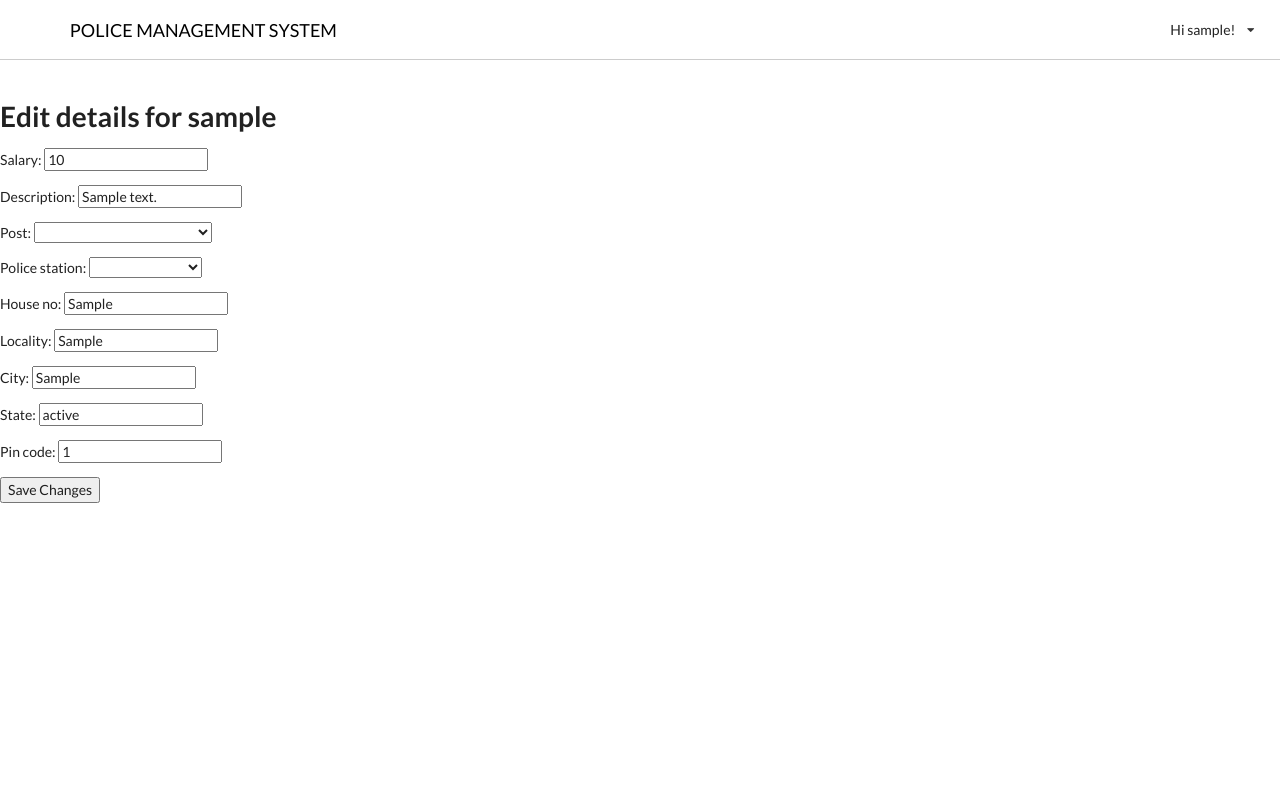
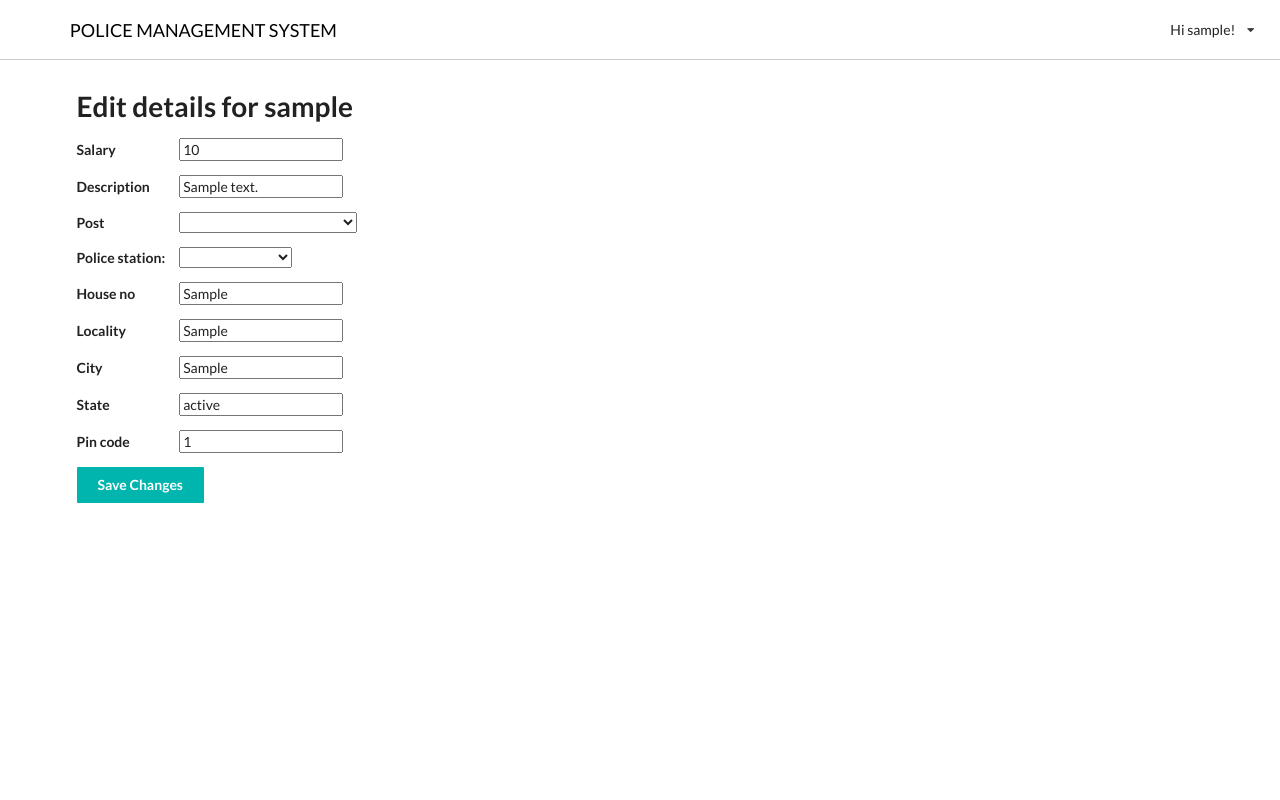
Before and after one commit to amanmj/Police_Management_System, a Django app: a page that uses police/templates/police/editpolice.html in a window 1280 px wide. Run offline with Django 3.2, Linux system fonts and the light colour scheme; a user stored in the database is signed in; tables that the repository leaves empty hold one stand-in row (values such as "Sample post"); some libraries are stand-ins or nearby versions.

Commit message:
Small UI changes

```diff
--- a/Police_Database/settings.py
+++ b/Police_Database/settings.py
@@ -80,7 +80,7 @@
         'ENGINE': 'django.db.backends.mysql',
         'NAME': 'POLICE',
         'USER': 'root',
-        'PASSWORD': 'lol',
+        'PASSWORD': 'abstar',
         'HOST': '127.0.0.1',
         'PORT': '3306',
     }
--- a/police/templates/police/editpolice.html
+++ b/police/templates/police/editpolice.html
@@ -1,16 +1,23 @@
 {% extends "police/partials/layout.html" %}
+{% block style_block %}
+<style type="text/css">
+    .post-form label{
+        width:100px;
+        display:inline-block;
+        font-weight:600;
+    }
+</style>
+{% endblock %}
 {% block content %}
 <h1>{{error}}</h1>
+<div class="ui container">
 <h1>Edit details for {{user.username}}</h1>
-
-
-
 <form method="POST" class="post-form">
 {% csrf_token %}
 
-<p><label for="id_salary">Salary:</label> <input id="id_salary" name="salary" type="number" value="{{details.salary}}"/></p>
-<p><label for="id_description">Description:</label> <input id="id_description" name="description" rows="10" value="{{details.description}}"/></p>
-<p><label for="id_post">Post:</label>
+<p><label for="id_salary">Salary</label> <input id="id_salary" name="salary" type="number" value="{{details.salary}}"/></p>
+<p><label for="id_description">Description</label> <input id="id_description" name="description" rows="10" value="{{details.description}}"/></p>
+<p><label for="id_post">Post</label>
 <select name="post_police" id="post_police">
     <option value="">Select</option>
     <option value="Commissioner">Commissioner</option>
@@ -30,16 +37,17 @@
     {% endfor %}
 </select>
 
-<p><label for="id_house_no">House no:</label> <input id="id_house_no" name="house_no" rows="10" value="{{address.house_no}}"></p>
-<p><label for="id_locality">Locality:</label> <input id="id_locality" name="locality" rows="10" value="{{address.locality}}"></p>
-<p><label for="id_city">City:</label> <input cols="40" id="id_city" name="city" rows="10" value="{{address.city}}"></p>
-<p><label for="id_state">State:</label> <input cols="40" id="id_state" name="state" rows="10" value="{{address.state}}"></p>
-<p><label for="id_pin_code">Pin code:</label> <input id="id_pin_code" name="pin_code" type="number" value="{{address.pin_code}}"/></p>
+<p><label for="id_house_no">House no</label> <input id="id_house_no" name="house_no" rows="10" value="{{address.house_no}}"></p>
+<p><label for="id_locality">Locality</label> <input id="id_locality" name="locality" rows="10" value="{{address.locality}}"></p>
+<p><label for="id_city">City</label> <input cols="40" id="id_city" name="city" rows="10" value="{{address.city}}"></p>
+<p><label for="id_state">State</label> <input cols="40" id="id_state" name="state" rows="10" value="{{address.state}}"></p>
+<p><label for="id_pin_code">Pin code</label> <input id="id_pin_code" name="pin_code" type="number" value="{{address.pin_code}}"/></p>
 
 
-<button type="submit" class="save btn btn-default">Save Changes</button>
+<button type="submit" class="save ab ui button teal">Save Changes</button>
 
 </form>
+</div>
 {%endblock%}
 
 {% block js_footer %}
```
Also changed, not shown: police/migrations/0001_initial.py.
